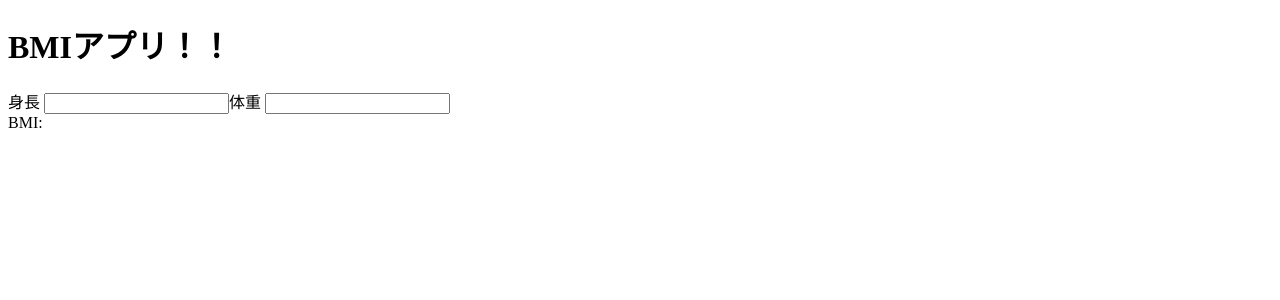
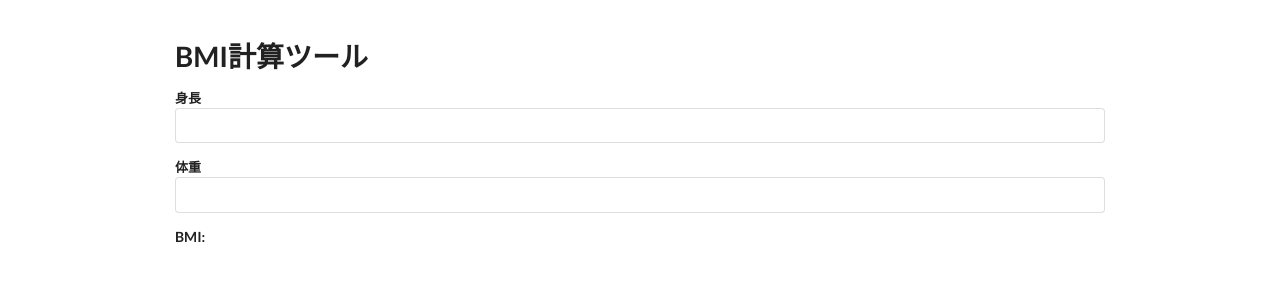
Before and after one commit to yuriko1211/bmi-angular, an Angular app: page / in a window 1280 px wide. Shown: the top 300 px of the page. Built offline with nearby package versions, Linux system fonts and the light colour scheme.

Commit message:
semantic uiの導入

```diff
--- a/angular.json
+++ b/angular.json
@@ -23,14 +23,9 @@
             "polyfills": "src/polyfills.ts",
             "tsConfig": "tsconfig.app.json",
             "aot": true,
-            "assets": [
-              "src/favicon.ico",
-              "src/assets"
-            ],
-            "styles": [
-              "src/styles.scss"
-            ],
-            "scripts": []
+            "assets": ["src/favicon.ico", "src/assets"],
+            "styles": ["src/styles.scss"],
+            "scripts": ["node_modules/semantic-ui-css/semantic.min.js"]
           },
           "configurations": {
             "production": {
@@ -87,13 +82,8 @@
             "polyfills": "src/polyfills.ts",
             "tsConfig": "tsconfig.spec.json",
             "karmaConfig": "karma.conf.js",
-            "assets": [
-              "src/favicon.ico",
-              "src/assets"
-            ],
-            "styles": [
-              "src/styles.scss"
-            ],
+            "assets": ["src/favicon.ico", "src/assets"],
+            "styles": ["src/styles.scss"],
             "scripts": []
           }
         },
@@ -105,9 +95,7 @@
               "tsconfig.spec.json",
               "e2e/tsconfig.json"
             ],
-            "exclude": [
-              "**/node_modules/**"
-            ]
+            "exclude": ["**/node_modules/**"]
           }
         },
         "e2e": {
--- a/package.json
+++ b/package.json
@@ -20,6 +20,7 @@
     "@angular/platform-browser-dynamic": "~10.0.2",
     "@angular/router": "~10.0.2",
     "rxjs": "~6.5.5",
+    "semantic-ui-css": "^2.4.1",
     "tslib": "^2.0.0",
     "zone.js": "~0.10.3"
   },
--- a/src/app/app.component.html
+++ b/src/app/app.component.html
@@ -1,6 +1,3 @@
-<header>
-  <h1>BMIアプリ！！</h1>
-</header>
-<div class="container">
+<div class="container" id="root">
   <router-outlet></router-outlet>
 </div>
--- a/src/app/app.component.scss
+++ b/src/app/app.component.scss
@@ -0,0 +1,4 @@
+#root {
+  margin: 3em auto 0;
+  max-width: 930px;
+}
--- a/src/app/bmi/bmi.component.html
+++ b/src/app/bmi/bmi.component.html
@@ -1,4 +1,7 @@
-<form>
+<h1 class="ui header">BMI計算ツール</h1>
+
+<form class="ui form">
+  <div class="input field">
     <label for="height">
       身長
       <input
@@ -9,6 +12,8 @@
         #height
       />
     </label>
+  </div>
+  <div class="input field">
     <label for="weight"
       >体重
       <input
@@ -19,7 +24,9 @@
         #weight
       />
     </label>
-  <div>
+  </div>
+
+  <div class="display">
     BMI:<span id="bmi" *ngIf="isdisplay(bmi)">{{ bmi }}</span>
   </div>
 </form>
--- a/src/app/bmi/bmi.component.scss
+++ b/src/app/bmi/bmi.component.scss
@@ -0,0 +1,11 @@
+.container {
+  font: 1rem;
+}
+
+.input {
+  margin-bottom: 1rem;
+}
+
+.display {
+  font-weight: bold;
+}
--- a/src/styles.scss
+++ b/src/styles.scss
@@ -1 +1,2 @@
 /* You can add global styles to this file, and also import other style files */
+@import "../node_modules/semantic-ui-css/semantic.min.css";
```
Also changed, not shown: 1 other file (tests, documents, lock files or other folders). Lines whose indentation alone changed are shown as unchanged.
